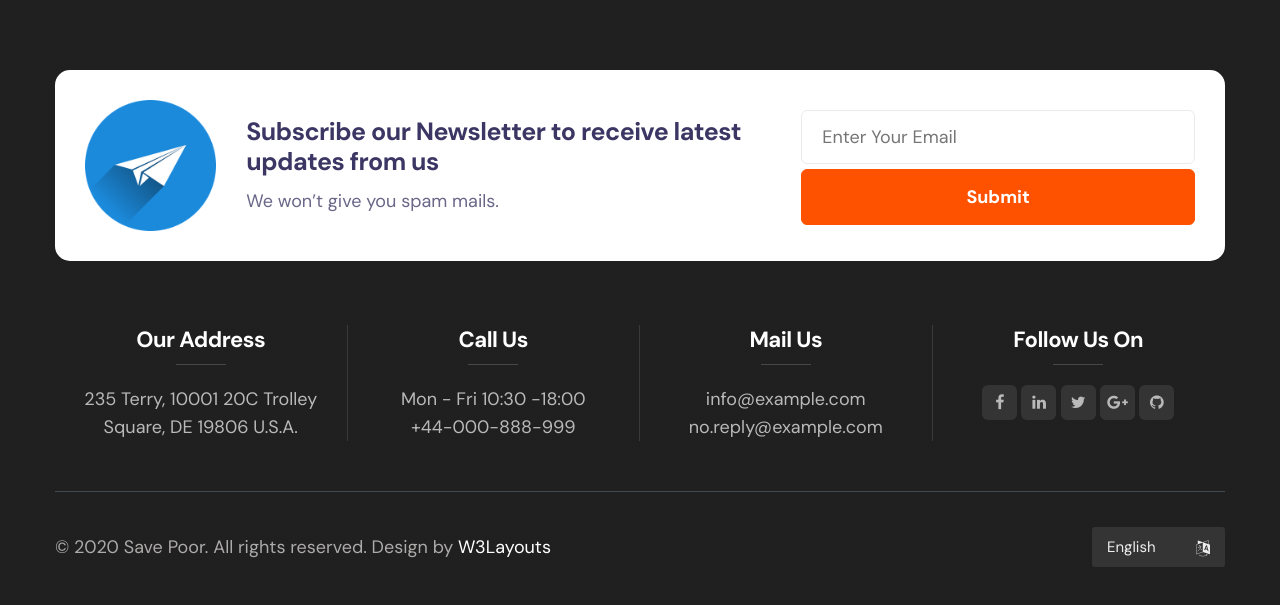
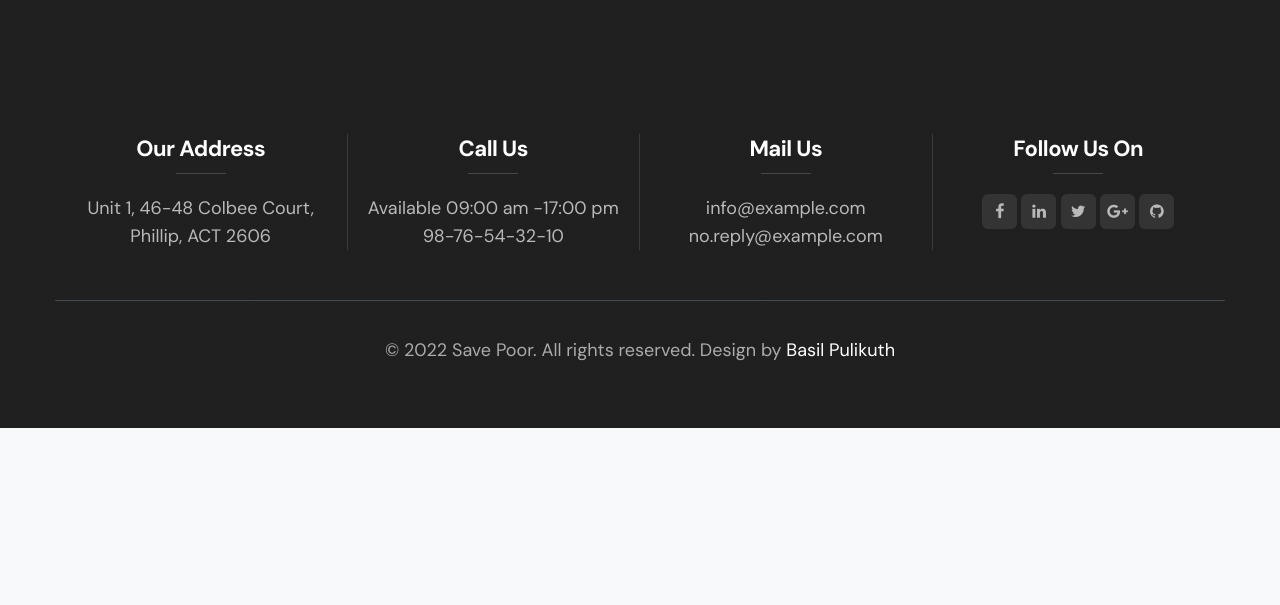
Before and after one commit to iambasilp/Community-Services, a plain HTML site: page contact.html in a window 1280 px wide. Shown: the part 1509-2114 px from the top of the page. After the commit the page ends 1937 px from the top, so only its background shows below. Drawn offline with Linux system fonts and the light colour scheme.

Commit message:
some edit

```diff
--- a/contact.html
+++ b/contact.html
@@ -47,12 +47,13 @@ Author URL: http://w3layouts.com
           <li class="nav-item @@causes__active">
             <a class="nav-link" href="causes.html">Causes</a>
           </li>
+          <li class="nav-item @@services__active">
+            <a class="nav-link" href="services.html">Services</a>
+          </li>
           <li class="nav-item active">
             <a class="nav-link" href="contact.html">Contact</a>
           </li>
-          <li class="nav-item @@services__active">
-            <a class="nav-link" href="services.html">Services</a>
-          </li>
+
           <li class="ml-lg-auto mr-lg-0 m-auto">
             <!--/search-right-->
             <div class="search-right">
@@ -136,12 +137,11 @@ Author URL: http://w3layouts.com
                     <div class="col-lg-4 cont-details">
                         <address>
                             <h5 class="">Contact Address</h5>
-                            <p><span class="fa fa-map-marker"></span>235 Terry, 10001 20C Trolley Square, DE 19806 U.S.A. </p>
+                            <p  ><span class="fa fa-map-marker"></span>Unit 1, 46-48 Colbee Court, Phillip, ACT 2606</p>
                             <p> <a href="mailto:info@example.com"><span
                                         class="fa fa-envelope"></span>info@example.com</a></p>
                             <p><span class="fa fa-phone"></span><a href="tel:+44-000-888-999"> +44-000-888-999</a></p>
-                            <a href="donate.html" class="btn btn-style btn-outline-primary mt-4">
-                                <span class="fa fa-heart mr-1"></span> Make Donation</a>
+
                         </address>
                     </div>
                 </div>
@@ -152,7 +152,7 @@ Author URL: http://w3layouts.com
 <!-- //contacts -->
 <div class="map">
     <iframe
-        src="https://www.google.com/maps/embed?pb=!1m18!1m12!1m3!1d387190.2895687731!2d-74.26055986835598!3d40.697668402590374!2m3!1f0!2f0!3f0!3m2!1i1024!2i768!4f13.1!3m3!1m2!1s0x89c24fa5d33f083b%3A0xc80b8f06e177fe62!2sNew+York%2C+NY%2C+USA!5e0!3m2!1sen!2sin!4v1562582305883!5m2!1sen!2sin"
+        src="https://www.google.com/maps/embed?pb=!1m18!1m12!1m3!1d4281.44295738812!2d149.08481931314702!3d-35.352876503660944!2m3!1f0!2f0!3f0!3m2!1i1024!2i768!4f13.1!3m3!1m2!1s0x6b17b4b92c8baf7d%3A0x17a6b0ecb17483ed!2s46%20Colbee%20Ct%2C%20Phillip%20ACT%202606%2C%20Australia!5e0!3m2!1sen!2sin!4v1628703406997!5m2!1sen!2sin"
         frameborder="0" style="border:0" allowfullscreen=""></iframe>
 </div>
 <!-- footer 14 -->
@@ -161,21 +161,7 @@ Author URL: http://w3layouts.com
       <section class="_form-3">
           <div class="form-main">
               <div class="container">
-                  <div class="middle-section grid-column top-bottom">
-                      <div class="image grid-three-column">
-                          <img src="assets/images/subscribe.png" alt="" class="img-fluid radius-image-full">
-                      </div>
-                      <div class="text-grid grid-three-column">
-                          <h2>Subscribe our Newsletter to receive latest updates from us</h2>
-                          <p>We won’t give you spam mails.</p>
-                      </div>
-                      <div class="form-text grid-three-column">
-                          <form action="/" method="GET">
-                              <input type="email" name=" placeholder" placeholder="Enter Your Email" required="">
-                              <button type="submit" class="btn btn-style btn-primary">Submit</button>
-                          </form>
-                      </div>
-                  </div>
+
               </div>
           </div>
       </section>
@@ -187,13 +173,12 @@ Author URL: http://w3layouts.com
                       <div class="d-grid grid-col-4 grids-content">
                           <div class="column">
                               <h4>Our Address</h4>
-                                <p>235 Terry, 10001 20C Trolley Square,
-                                  DE 19806  U.S.A.</p>
+                                <p>Unit 1, 46-48 Colbee Court, Phillip, ACT 2606</p>
                           </div>
                           <div class="column">
                               <h4>Call Us</h4>
-                              <p>Mon - Fri 10:30 -18:00</p>
-                              <p><a href="tel:+44-000-888-999">+44-000-888-999</a></p>
+                              <p>Available 09:00 am -17:00 pm</p>
+                              <p><a href="tel:+9876543210">98-76-54-32-10</a></p>
                           </div>
                           <div class="column">
                               <h4>Mail Us</h4>
@@ -221,12 +206,12 @@ Author URL: http://w3layouts.com
                           </div>
                       </div>
                   </div>
-                  <div class="footers14-bottom d-flex">
+                  <div class="footers14-bottom d-flex justify-content-center">
                       <div class="copyright">
-                          <p>© 2020 Save Poor. All rights reserved. Design by <a href="https://w3layouts.com/"
-                                  target="_blank">W3Layouts</a></p>
+                          <p>© 2022 Save Poor. All rights reserved. Design by <a href="#"
+                                  target="_blank">Basil Pulikuth</a></p>
                       </div>
-                      <div class="language-select d-flex">
+                      <!-- <div class="language-select d-flex">
                           <span class="fa fa-language" aria-hidden="true"></span>
                           <select>
                               <option>English</option>
@@ -234,7 +219,7 @@ Author URL: http://w3layouts.com
                               <option>Deutsch</option>
                               <option>Nederlan;ds</option>
                           </select>
-                      </div>
+                      </div> -->
                   </div>
               </div>
           </div>
@@ -269,7 +254,6 @@ Author URL: http://w3layouts.com
   </div>
 </div>
 <!-- //footer 14 -->
-
 <script src="assets/js/jquery-3.3.1.min.js"></script> <!-- Common jquery plugin -->
 
 <script src="assets/js/theme-change.js"></script><!-- theme switch js (light and dark)-->
```
Also changed, not shown: about.html (+18 -10 lines), causes.html (+13 -27 lines), index.html (+4 -3 lines), services.html (+5 -4 lines), assets/images/Services/unnamed.jpg (added).
